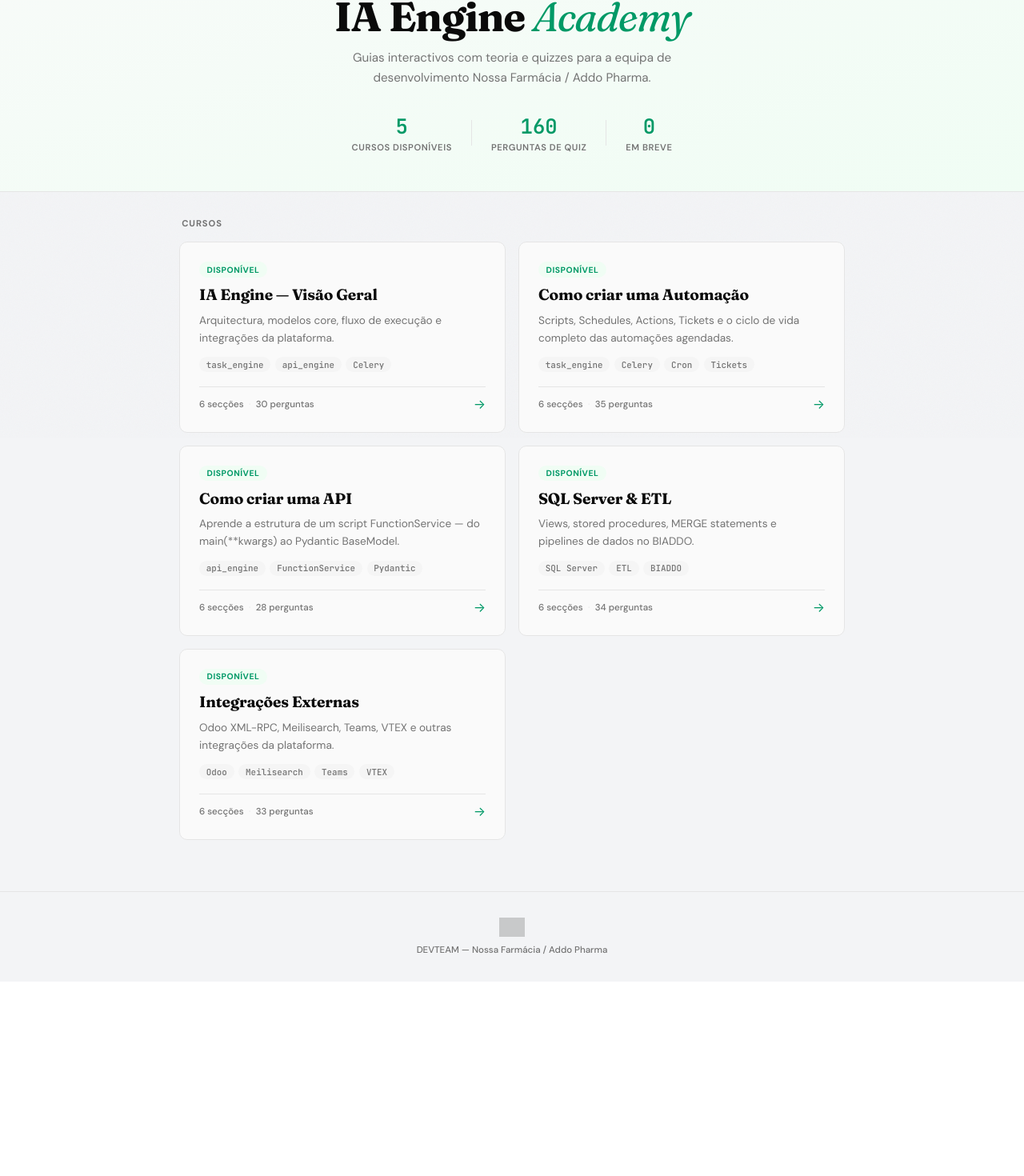
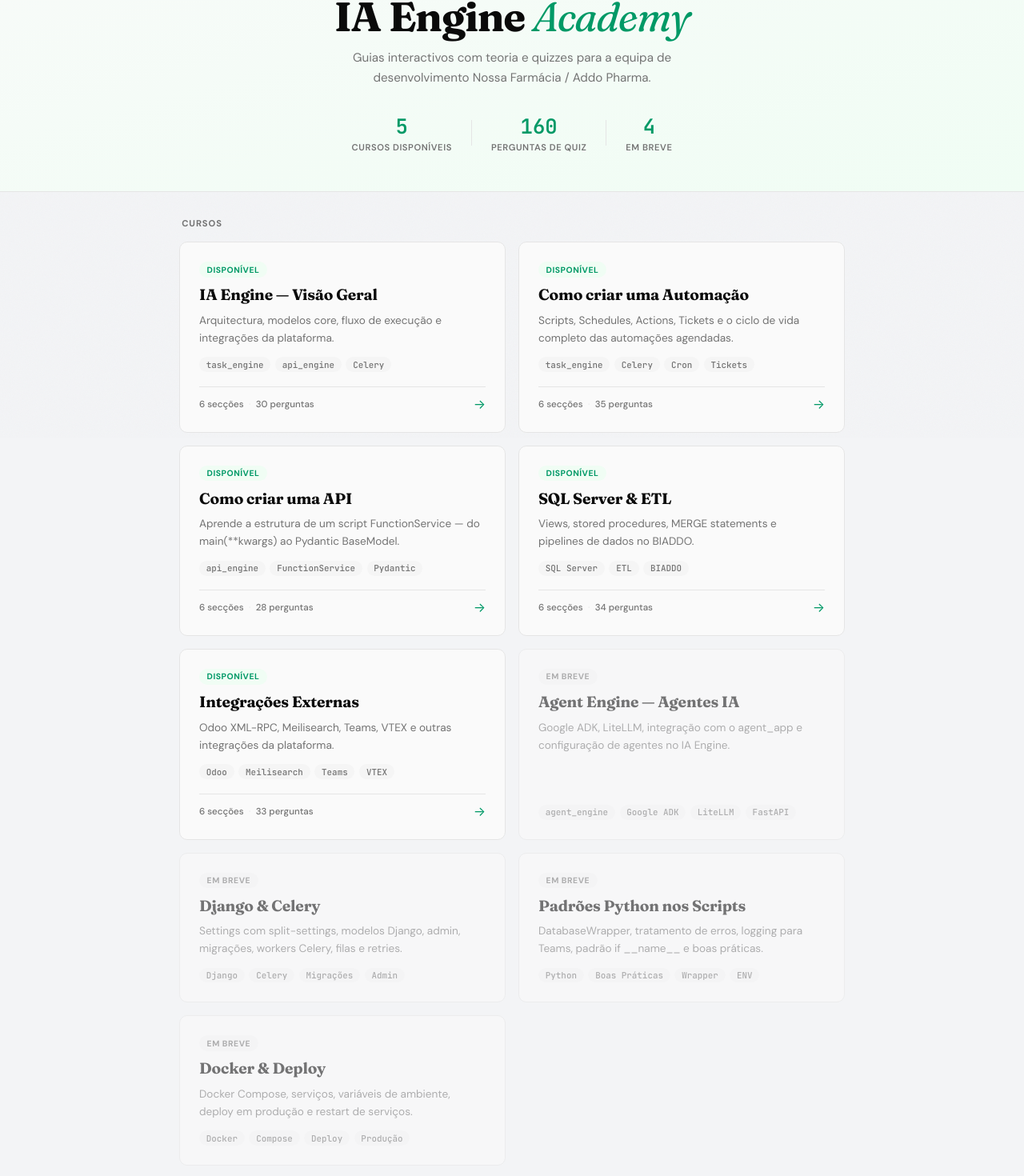
Before and after one commit to nossafarmaciait/ia-engine-study, a React (Vite) app: page / in a window 1280 px wide. Shown: the part 253-1723 px from the top of the page at 80% size. Before the commit the page ends 1480 px from the top, so only its background shows below. Built offline with nearby package versions, Linux system fonts and the light colour scheme; grey boxes are pictures that could not be loaded.

Commit message:
feat(ui): adicionar cards de cursos futuros na Home
Agent Engine, Django & Celery, Padrões Python e Docker & Deploy
adicionados como "em breve" para visibilidade do roadmap.

```diff
--- a/src/pages/Home.jsx
+++ b/src/pages/Home.jsx
@@ -51,6 +51,46 @@ const COURSES = [
     path: "/integracoes",
     sections: 6,
     quizzes: 33,
+  },
+  {
+    id: "agent-engine",
+    title: "Agent Engine — Agentes IA",
+    description: "Google ADK, LiteLLM, integração com o agent_app e configuração de agentes no IA Engine.",
+    tags: ["agent_engine", "Google ADK", "LiteLLM", "FastAPI"],
+    status: "coming-soon",
+    path: null,
+    sections: null,
+    quizzes: null,
+  },
+  {
+    id: "django-celery",
+    title: "Django & Celery",
+    description: "Settings com split-settings, modelos Django, admin, migrações, workers Celery, filas e retries.",
+    tags: ["Django", "Celery", "Migrações", "Admin"],
+    status: "coming-soon",
+    path: null,
+    sections: null,
+    quizzes: null,
+  },
+  {
+    id: "padroes-python",
+    title: "Padrões Python nos Scripts",
+    description: "DatabaseWrapper, tratamento de erros, logging para Teams, padrão if __name__ e boas práticas.",
+    tags: ["Python", "Boas Práticas", "Wrapper", "ENV"],
+    status: "coming-soon",
+    path: null,
+    sections: null,
+    quizzes: null,
+  },
+  {
+    id: "docker-deploy",
+    title: "Docker & Deploy",
+    description: "Docker Compose, serviços, variáveis de ambiente, deploy em produção e restart de serviços.",
+    tags: ["Docker", "Compose", "Deploy", "Produção"],
+    status: "coming-soon",
+    path: null,
+    sections: null,
+    quizzes: null,
   },
 ];
 
```
